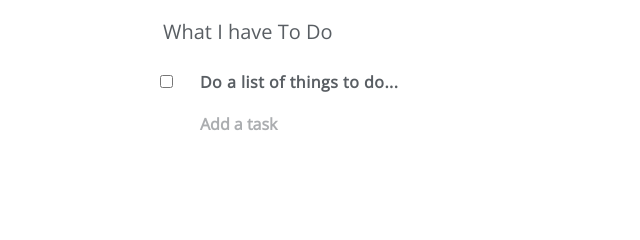
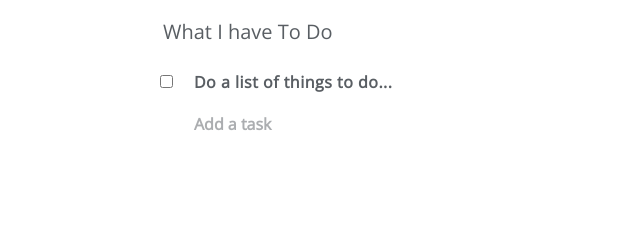
Before and after one commit to ArnaudRemi/dothatthing, a browser extension: page dothatthing.html in a window 1280 px wide. Shown: the part 132-372 px from the top of the page, 80-720 px from the left. Drawn offline with nearby package versions, Linux system fonts and the light colour scheme.

Commit message:
minor styling changes

```diff
--- a/css/dothatthing.css
+++ b/css/dothatthing.css
@@ -1,5 +1,7 @@
 html {
   height: 100%;
+  padding-left: 10%;
+  padding-right: 10%;
 }
 
 body {
@@ -49,7 +51,8 @@ input {
   font-weight: 700;
   color: #595E63;
   opacity: 0.5;
-  margin-left: 40px;
+  margin-left: 34px;
+  cursor: text;
 }
 
 ::-webkit-input-placeholder {
@@ -58,14 +61,19 @@ input {
   letter-spacing: 0.5px;
 }
 
+::selection {
+  background: #E7EEF9;
+  color: #185AC8;
+}
+
 
 .item {
   margin-bottom: 14px;
 }
 
 .text-task {
-  width: 700px;
-  margin-left: 24px;
+  width: 600px;
+  margin-left: 18px;
   background: transparent;
   border: none;
   font-weight: 600;
@@ -74,7 +82,7 @@ input {
   letter-spacing: 0.5px;
   color: #595E63;
   padding-bottom: 4px;
-  border-bottom: 1px solid #FFFFFF;
+  border-bottom: 1px solid rgba(255, 255, 255, 0);
 }
 
 .strikeout{
@@ -113,9 +121,28 @@ input {
   margin-right: 10px;
 }
 
-.checkbox-task {
-  border: 2px solid #a9a9a9
-}
+
+/*.checkbox-task {
+  position: absolute;
+  opacity: 0;
+
+  & + label {
+    position: relative;
+    cursor: pointer;
+    padding: 0;
+  }
+
+  & + label:before {
+    content: '';
+    margin-right: 10px;
+    display: inline-block;
+    vertical-align: text-top;
+    width: 20px;
+    height: 20px;
+    background: red;
+
+  }
+}*/
 
 #spread-feature {
   margin-top: auto;
```
